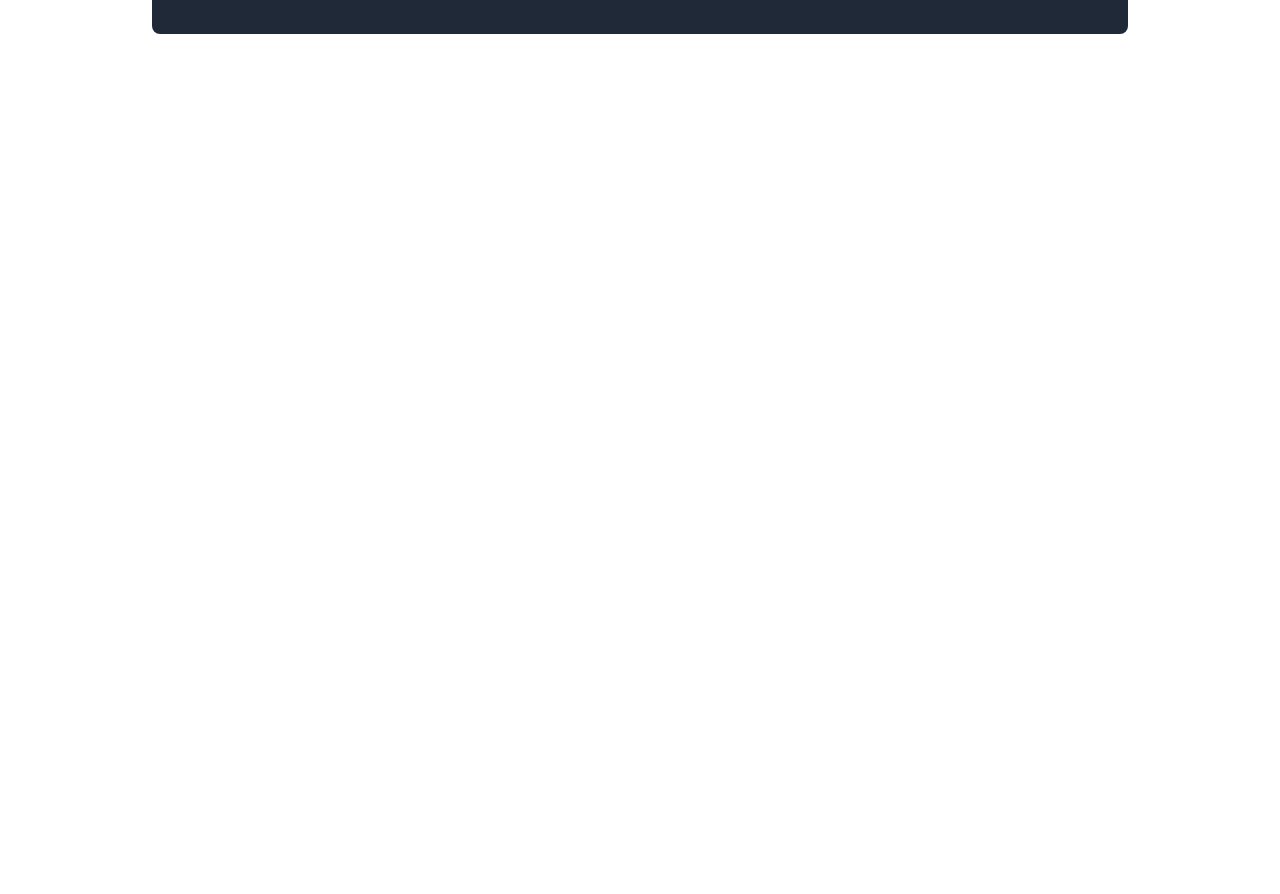
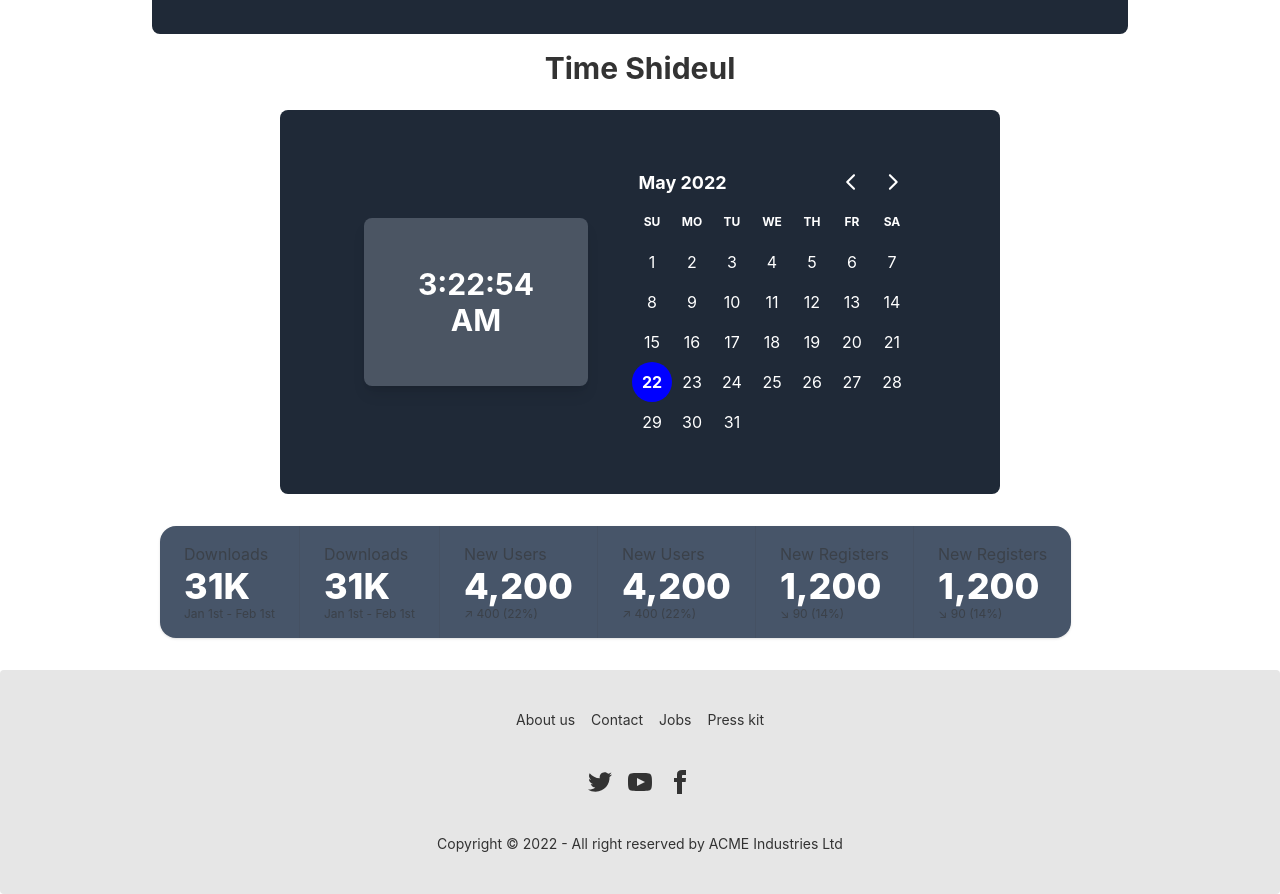
Before and after one commit to YASINARAFAT88/manufecturer-co-client-code, a React (Create React App) app: page / in a window 1280 px wide. Shown: the part 1266-2160 px from the top of the page. Before the commit the page ends 1300 px from the top, so only its background shows below. Built offline with nearby package versions, Linux system fonts and the light colour scheme.

Commit message:
Time zone Complate

```diff
--- a/package.json
+++ b/package.json
@@ -8,7 +8,9 @@
     "@testing-library/react": "^13.2.0",
     "@testing-library/user-event": "^13.5.0",
     "daisyui": "^2.15.0",
+    "date-fns": "^2.28.0",
     "react": "^18.1.0",
+    "react-day-picker": "^8.0.5",
     "react-dom": "^18.1.0",
     "react-router-dom": "^6.3.0",
     "react-scripts": "5.0.1",
--- a/public/index.html
+++ b/public/index.html
@@ -24,7 +24,7 @@
       work correctly both with client-side routing and a non-root public URL.
       Learn how to configure a non-root public URL by running `npm run build`.
     -->
-    <title>Manufacturer-Co</title>
+    <title>Menufacturer-Co</title>
   </head>
   <body>
     <noscript>You need to enable JavaScript to run this app.</noscript>
--- a/src/Pages/Home/Banner.js
+++ b/src/Pages/Home/Banner.js
@@ -7,7 +7,7 @@ const Banner = () => {
             <div class="hero min-h-screen personal">
   <div class="hero-content text-center info">
     <div class="max-w-md">
-      <h1 class="text-3xl font-bold">Hallo! Welcome To Manufacturer-Co</h1>
+      <h1 class="text-3xl font-bold">Hallo! Welcome To Menufacturer-Co</h1>
       <p class="py-6">We Provid whole selling Manufacturer items assumenda excepturi exercitationem quasi. In deleniti eaque aut repudiandae et a id nisi.</p>
 
       <button class="btn text-white w-64 hover:font-bold rounded-full bg-gradient-to-r from-cyan-800 to-gray-800">Get Started</button>
--- /dev/null
+++ b/src/Pages/Home/Footer.js
@@ -0,0 +1,26 @@
+import React from 'react';
+
+const Footer = () => {
+    return (
+        <footer className="footer footer-center p-10 bg-base-200 text-base-content rounded">
+  <div className="grid grid-flow-col gap-4">
+    <a className="link link-hover">About us</a>
+    <a className="link link-hover">Contact</a>
+    <a className="link link-hover">Jobs</a>
+    <a className="link link-hover">Press kit</a>
+  </div>
+  <div>
+    <div className="grid grid-flow-col gap-4">
+      <a><svg xmlns="http://www.w3.org/2000/svg" width="24" height="24" viewBox="0 0 24 24" className="fill-current"><path d="M24 4.557c-.883.392-1.832.656-2.828.775 1.017-.609 1.798-1.574 2.165-2.724-.951.564-2.005.974-3.127 1.195-.897-.957-2.178-1.555-3.594-1.555-3.179 0-5.515 2.966-4.797 6.045-4.091-.205-7.719-2.165-10.148-5.144-1.29 2.213-.669 5.108 1.523 6.574-.806-.026-1.566-.247-2.229-.616-.054 2.281 1.581 4.415 3.949 4.89-.693.188-1.452.232-2.224.084.626 1.956 2.444 3.379 4.6 3.419-2.07 1.623-4.678 2.348-7.29 2.04 2.179 1.397 4.768 2.212 7.548 2.212 9.142 0 14.307-7.721 13.995-14.646.962-.695 1.797-1.562 2.457-2.549z"></path></svg></a>
+      <a><svg xmlns="http://www.w3.org/2000/svg" width="24" height="24" viewBox="0 0 24 24" className="fill-current"><path d="M19.615 3.184c-3.604-.246-11.631-.245-15.23 0-3.897.266-4.356 2.62-4.385 8.816.029 6.185.484 8.549 4.385 8.816 3.6.245 11.626.246 15.23 0 3.897-.266 4.356-2.62 4.385-8.816-.029-6.185-.484-8.549-4.385-8.816zm-10.615 12.816v-8l8 3.993-8 4.007z"></path></svg></a>
+      <a><svg xmlns="http://www.w3.org/2000/svg" width="24" height="24" viewBox="0 0 24 24" className="fill-current"><path d="M9 8h-3v4h3v12h5v-12h3.642l.358-4h-4v-1.667c0-.955.192-1.333 1.115-1.333h2.885v-5h-3.808c-3.596 0-5.192 1.583-5.192 4.615v3.385z"></path></svg></a>
+    </div>
+  </div>
+  <div>
+    <p>Copyright © 2022 - All right reserved by ACME Industries Ltd</p>
+  </div>
+</footer>
+    );
+};
+
+export default Footer;
--- a/src/Pages/Home/Home.js
+++ b/src/Pages/Home/Home.js
@@ -1,12 +1,20 @@
 import React from 'react';
+import TimeDate from '../Shared/TimeDate';
 import Banner from './Banner';
+import Footer from './Footer';
+import Package from './Package';
 import Plan from './Plan';
+import Products from './Products/Products';
 
 const Home = () => {
     return (
         <div>
             <Banner></Banner>
             <Plan></Plan>
+            <h2 className='text-3xl font-bold text-center m-4'>Time Shideul</h2>
+            <TimeDate></TimeDate>
+            <Package></Package>
+            <Footer></Footer>
         </div>
     );
 };
--- /dev/null
+++ b/src/Pages/Home/Package.js
@@ -0,0 +1,44 @@
+import React from 'react';
+
+const Package = () => {
+    return (
+        <div className="stats stats-vertical ml-40 bg-slate-600 text-white m-8 lg:stats-horizontal shadow">
+
+  <div className="stat">
+    <div className="stat-title">Downloads</div>
+    <div className="stat-value">31K</div>
+    <div className="stat-desc">Jan 1st - Feb 1st</div>
+  </div>
+  <div className="stat">
+    <div className="stat-title">Downloads</div>
+    <div className="stat-value">31K</div>
+    <div className="stat-desc">Jan 1st - Feb 1st</div>
+  </div>
+
+  <div className="stat">
+    <div className="stat-title">New Users</div>
+    <div className="stat-value">4,200</div>
+    <div className="stat-desc">↗︎ 400 (22%)</div>
+  </div>
+  <div className="stat">
+    <div className="stat-title">New Users</div>
+    <div className="stat-value">4,200</div>
+    <div className="stat-desc">↗︎ 400 (22%)</div>
+  </div>
+
+  <div className="stat">
+    <div className="stat-title">New Registers</div>
+    <div className="stat-value">1,200</div>
+    <div className="stat-desc">↘︎ 90 (14%)</div>
+  </div>
+  <div className="stat">
+    <div className="stat-title">New Registers</div>
+    <div className="stat-value">1,200</div>
+    <div className="stat-desc">↘︎ 90 (14%)</div>
+  </div>
+
+</div>
+    );
+};
+
+export default Package;
--- a/src/Pages/Home/Plan.js
+++ b/src/Pages/Home/Plan.js
@@ -21,9 +21,9 @@ const Plan = () => {
        <div><img className='w-52 rounded-md' src={cutter} /></div>
    </div>
     <div className='w-96'>
-      <h1 className="text-5xl font-bold">Box Office News!</h1>
+      <h1 className="text-5xl font-bold">Our work planing!</h1>
       <p className="py-6">Provident cupiditate voluptatem et in. Quaerat fugiat ut assumenda excepturi exercitationem quasi. In deleniti eaque aut repudiandae et a id nisi.</p>
-      <button class="btn text-white w-64 hover:font-bold rounded-full bg-gradient-to-r from-cyan-800 to-gray-800">Get Started</button>
+      <button class="btn text-white w-44 hover:font-bold rounded-full bg-gradient-to-r from-cyan-800 to-gray-800">Get Started</button>
     </div>
   </div>
 </div>
--- /dev/null
+++ b/src/Pages/Home/Products/Products.js
@@ -0,0 +1,11 @@
+import React from 'react';
+
+const Products = () => {
+    return (
+        <div>
+
+        </div>
+    );
+};
+
+export default Products;
--- /dev/null
+++ b/src/Pages/Shared/TimeDate.js
@@ -0,0 +1,33 @@
+import React, { useEffect, useState } from 'react';
+import { DayPicker } from 'react-day-picker';
+import 'react-day-picker/dist/style.css';
+
+const TimeDate = () => {
+    const [clock, setClock] = useState();
+    const [date, setDate] = useState(new Date());
+    useEffect(()=>{
+        setInterval(()=> {
+            const date = new Date();
+            setClock(date.toLocaleTimeString())
+        },1000)
+    },[])
+
+
+    return (
+        <div className="hero lg:h-96 sm:min-h-full lg:px-14  bg-gray-800 mt-6 rounded-lg  max-w-fit mx-auto text-white">
+
+            <div className="hero-content flex-col lg:flex-row">
+            <h2 className='text-3xl text-center text-white font-bold m-3 bg-gray-600 w-56 p-12 rounded-lg shadow-lg'> {clock} </h2>
+        <div>
+            <DayPicker
+            mode="single"
+            selected={date}
+            onSelect={setDate}
+            />
+    </div>
+  </div>
+</div>
+    );
+};
+
+export default TimeDate;
```
Also changed, not shown: 1 other file (tests, documents, lock files or other folders).
